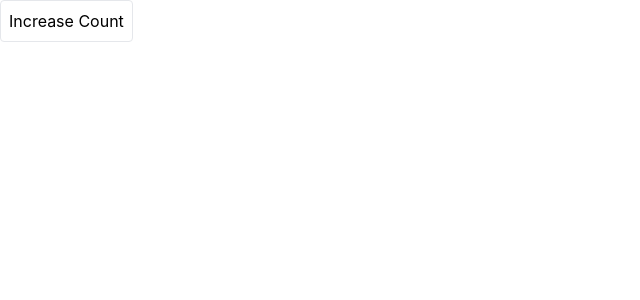
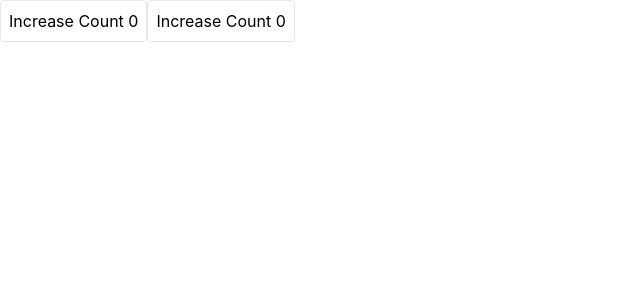
Before and after one commit to Tusharbhojani/my-react-app, a React (Create React App) app: page / in a window 1280 px wide. Shown: the top 300 px of the page, without its empty margins (0-640 px from the left). Built offline with nearby package versions, Linux system fonts and the light colour scheme.

Commit message:
add the debounce

```diff
--- a/src/components/hook/custom/Component.js
+++ b/src/components/hook/custom/Component.js
@@ -1,14 +1,40 @@
-import React, { useState } from "react";
-import useScreen from "./useScreen";
+import React, { useEffect, useRef, useState } from "react";
+import useDebounce from "./useDebounce";
 
 export default function Component() {
   const [count, setCount] = useState(0);
-  const width = useScreen();
-  console.log({ width, count });
+  const [count2, setCount2] = useState(0);
+
+  function printLog(message) {
+    console.log("count = " + message);
+  }
+
+  const printLogDebounced = useDebounce(printLog, 1000);
+  const printLogDebounced2 = useDebounce(printLog, 2000);
+
+
+  useEffect(()=>{
+    printLogDebounced(count)
+  }, [count])
+
+  useEffect(()=>{
+    printLogDebounced2(count2)
+  }, [count2])
+
   return (
     <div>
-      <button className="border p-2 rounded" onClick={() => setCount((prev) => prev + 1)}>
-        Increase Count
+      <button
+        className="border p-2 rounded"
+        onClick={() => setCount((prev) => prev + 1)}
+      >
+        Increase Count {count}
+      </button>
+
+      <button
+        className="border p-2 rounded"
+        onClick={() => setCount2((prev) => prev + 1)}
+      >
+        Increase Count {count2}
       </button>
     </div>
   );
--- /dev/null
+++ b/src/components/hook/custom/useDebounce.js
@@ -0,0 +1,15 @@
+import { useRef } from "react";
+
+export default function useDebounce(fn, delay = 1000) {
+  const interval = useRef();
+
+  console.log("this is a debounce function");
+
+  return (args) => {
+    clearTimeout(interval.current);
+
+    interval.current = setTimeout(() => {
+      fn(args);
+    }, delay);
+  };
+}
```
